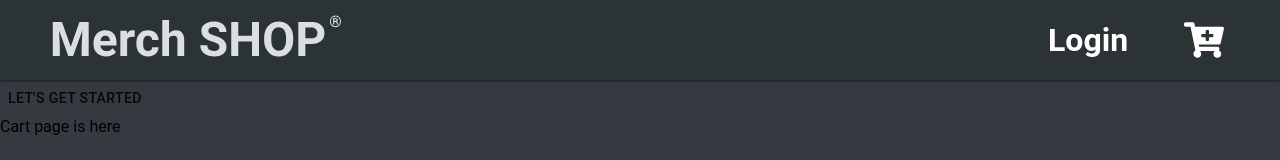
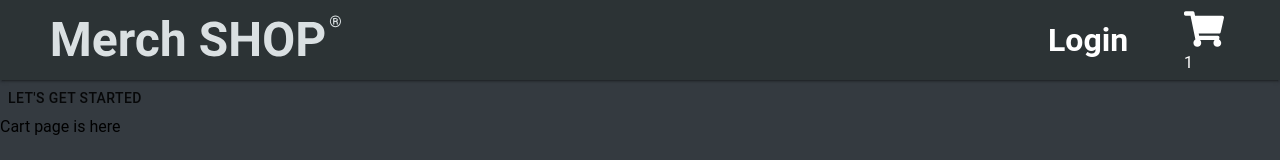
Before and after one commit to AryanshMahato/merch-shop-client, a React (Create React App) app: page /cart in a window 1280 px wide. Shown: the top 160 px of the page. Built offline with nearby package versions, Linux system fonts and the light colour scheme.

Commit message:
Dynamic cart added

```diff
--- /dev/null
+++ b/src/Components/NavItems/Cart/Cart.styles.ts
@@ -0,0 +1,15 @@
+import { makeStyles } from "@material-ui/core";
+
+const styles = makeStyles(() => ({
+  root: {
+    position: "relative"
+  },
+  cart: {
+    width: 40,
+    height: 40,
+    cursor: "pointer"
+  },
+  cartBadge: {}
+}));
+
+export default styles;
--- /dev/null
+++ b/src/Components/NavItems/Cart/Cart.tsx
@@ -0,0 +1,27 @@
+import React from "react";
+import styles from "./Cart.styles";
+import { FaCartPlus, FaShoppingCart } from "react-icons/fa";
+
+interface CartProps {
+  cartItems: number;
+}
+
+const Cart = ({ cartItems }: CartProps) => {
+  const classes = styles();
+
+  if (cartItems === 0)
+    return (
+      <div className={classes.root}>
+        <FaCartPlus className={classes.cart} />
+      </div>
+    );
+  else
+    return (
+      <div className={classes.root}>
+        <FaShoppingCart className={classes.cart} />
+        <div>{cartItems}</div>
+      </div>
+    );
+};
+
+export default Cart;
--- a/src/Containers/Navbar/Navbar.styles.ts
+++ b/src/Containers/Navbar/Navbar.styles.ts
@@ -27,11 +27,6 @@ const styles = makeStyles((theme: Theme) => ({
     [theme.breakpoints.down("xs")]: {
       display: "none"
     }
-  },
-  cart: {
-    width: 40,
-    height: 40,
-    cursor: "pointer"
   }
 }));
 
--- a/src/Containers/Navbar/Navbar.tsx
+++ b/src/Containers/Navbar/Navbar.tsx
@@ -1,9 +1,9 @@
 import React from "react";
 import styles from "./Navbar.styles";
-import { FaCartPlus } from "react-icons/fa";
 import { AppBar, Toolbar } from "@material-ui/core";
 import { Logo } from "../../Components/NavItems/NavItems";
 import LoginNav from "../../Components/NavItems/Login/LoginNav";
+import Cart from "../../Components/NavItems/Cart/Cart";
 
 // Main Function
 const Navbar = () => {
@@ -19,7 +19,7 @@ const Navbar = () => {
           </div>
           <div className={classes.navItems}>
             <LoginNav />
-            <FaCartPlus className={classes.cart} />
+            <Cart cartItems={1} />
           </div>
         </div>
       </Toolbar>
```
